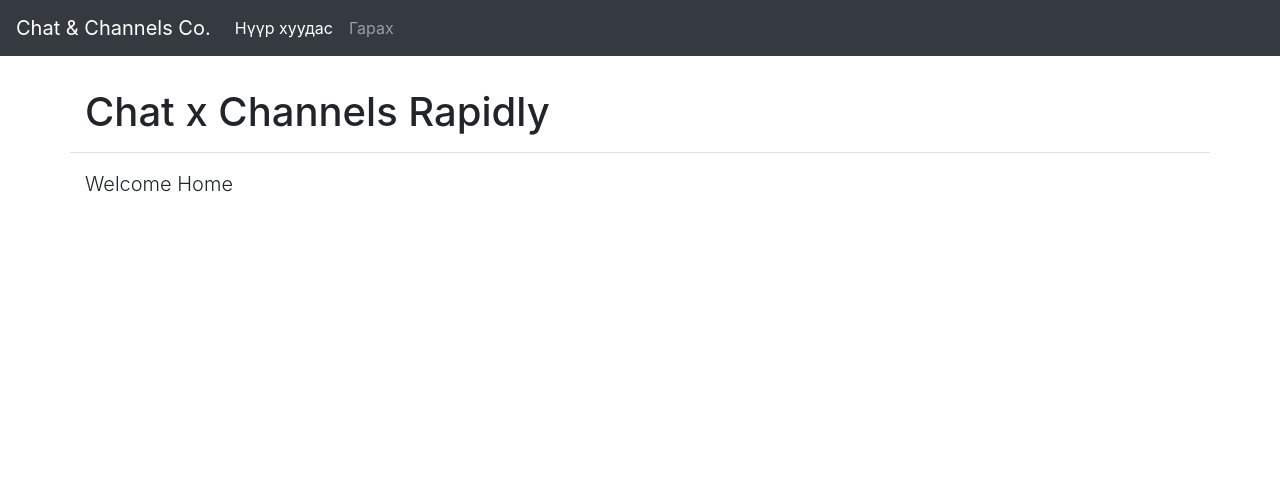
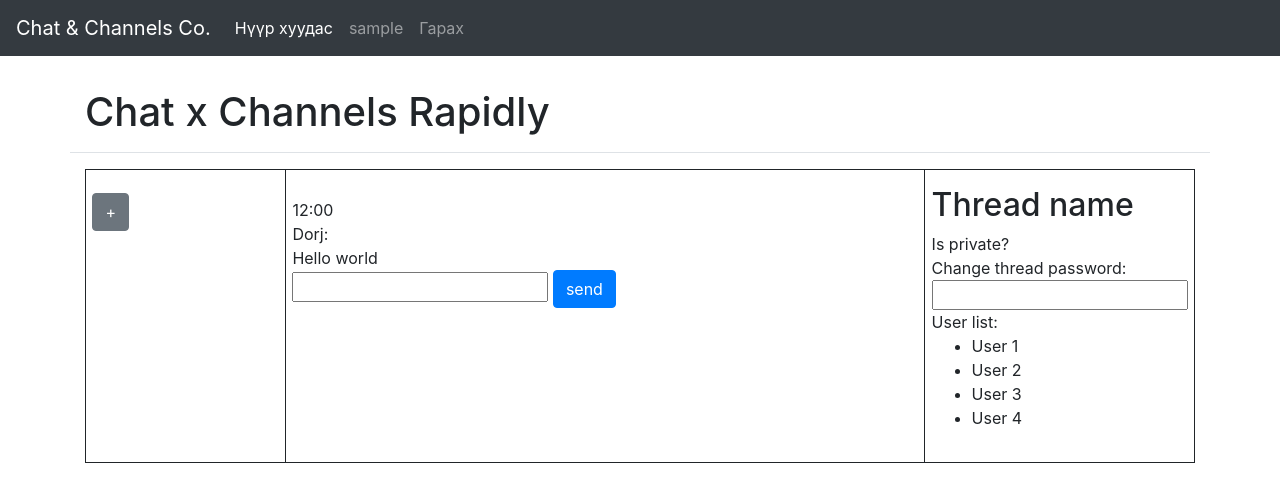
Before and after one commit to ariunbayar/sio_messenger, a Django app: page / in a window 1280 px wide. Shown: the top 502 px of the page. Run offline with Django 3.2, Linux system fonts and the light colour scheme; the visitor is signed in with stand-in values (Sample User, id 1); data that the repository does not hold is empty; some libraries are stand-ins or nearby versions.

Commit message:
thread messaging

```diff
--- a/cfehome/routing.py
+++ b/cfehome/routing.py
@@ -1,9 +1,11 @@
 from django.conf.urls import url
+from django.urls import path
 from channels.routing import ProtocolTypeRouter, URLRouter
 from channels.auth import AuthMiddlewareStack
 from channels.security.websocket import AllowedHostsOriginValidator, OriginValidator
 
 from chat.consumer import ChatConsumer
+from chat.consumer import ThreadConsumer
 
 
 application = ProtocolTypeRouter({
@@ -12,6 +14,7 @@ application = ProtocolTypeRouter({
             URLRouter(
                 [
                     url(r"^messages/(?P<username>[\w.@+-]+)/$", ChatConsumer),
+                    path("<int:thread_id>/", ThreadConsumer),
                 ]
             )
         )
--- a/cfehome/urls.py
+++ b/cfehome/urls.py
@@ -20,9 +20,8 @@ import secure.views
 
 
 urlpatterns = [
-    path('', TemplateView.as_view(template_name="home.html")),
     path('admin/', admin.site.urls),
-    path('messages/', include('chat.urls')),
+    path('', include('chat.urls')),
 
     path('secure/login/', secure.views.login, name='secure-login'),
     path('secure/logout/', secure.views.logout, name='secure-logout'),
--- a/chat/templates/chat/inbox.html
+++ /dev/null
@@ -1,6 +0,0 @@
-{% extends "base.html" %}
-
-{% block content %}
-
-
-{% endblock %}
--- /dev/null
+++ b/chat/templates/chat/threadlist.html
@@ -0,0 +1,62 @@
+{% extends "base.html" %}
+{% load static %}
+
+{% block content %}
+<div class="messenger">
+
+    <div class="thread-list">
+
+        <button class="btn btn-secondary create-thread" type="button"> + </button>
+
+        <ul class="thread-list">
+            {% for thread in threadListByUser %}
+                <li onclick="InitThread({{ thread.id }})"> {{ thread.id }} </li>
+            {% endfor %}
+        </ul>
+
+    </div>
+
+    <div class="current-thread">
+        <div id="chat-messages">
+            <div class="message">
+                <div class="time">12:00</div>
+                <div class="user">Dorj:</div>
+                <div class="message">Hello world</div>
+            </div>
+        </div>
+        <form id="form" method='POST'>
+		    <input type="hidden" id="myUsername" value="{{ user.username }}">
+			<input type="text" id="chatmessage" >
+		    <input type='submit' id="chatsend" class='btn btn-primary' value="send"/>
+        </form>
+    </div>
+
+    <div class="thread-description">
+
+        <div class="thread-name">
+            <h2> Thread name </h2>
+        </div>
+
+        <div class="thread-is-private">Is private?</div>
+
+        <div class="thread-password">
+            Change thread password:
+            <input type="text"/>
+        </div>
+
+        User list:
+        <ul class="user-list">
+            <li>User 1</li>
+            <li>User 2</li>
+            <li>User 3</li>
+            <li>User 4</li>
+        </ul>
+    </div>
+
+</div>
+{% endblock %}
+
+{% block script %}
+<script src="https://cdnjs.cloudflare.com/ajax/libs/reconnecting-websocket/1.0.0/reconnecting-websocket.js"></script>
+<script src="{% static "js/messenger.js" %}"></script>
+{% endblock %}
--- a/chat/urls.py
+++ b/chat/urls.py
@@ -1,12 +1,11 @@
 from django.urls import path, re_path
 from django.conf.urls import url
 
-from .views import InboxView
 from . import views
 
 
 app_name = 'chat'
 urlpatterns = [
-    path("", InboxView.as_view()),
-    url(r"^(?P<username>[\w.@+-]+)/$", views.ThreadView, name="ThreadView"),
+    path("", views.threadlist, name="threadlist"),
+    url(r"^(?P<username>[\w.@+-]+)/$", views.threadView, name="ThreadView"),
 ]
--- a/chat/views.py
+++ b/chat/views.py
@@ -13,13 +13,17 @@ from .forms import ComposeForm
 from .models import Thread, ChatMessage
 
 
-class InboxView(LoginRequiredMixin, ListView):
-    template_name = 'chat/inbox.html'
-    def get_queryset(self):
-        return Thread.objects.filter(users=self.request.user)
+def threadlist(request):
+    threadListByUser = Thread.objects.filter(users=request.user)
+    context = {
+        'threadListByUser': threadListByUser,
+        # 'form': form,
+
+    }
+    return render(request, 'chat/threadlist.html',context)
 
 @login_required
-def ThreadView(request, username):
+def threadView(request, username):
     other_user = User.objects.get(username=username)
     threadListByUser = Thread.objects.filter(users=request.user)
     form = ComposeForm(request.POST or None)
@@ -29,6 +33,8 @@ def ThreadView(request, username):
             message = form.cleaned_data.get("message")
             ChatMessage.objects.create(user=request.user, thread=thread, message=message)
 
+    allChatmessage = ChatMessage.objects.filter(user)
+
     context = {
 
         'threadListByUser': threadListByUser,
--- a/static/js/messenger.js
+++ b/static/js/messenger.js
@@ -1,11 +1,44 @@
-(function(){
+function InitThread(thread_id){
+	var loc = window.location
+	var formData = $("#form")
+	var msgInput = $('#chatmessage')
+	var chatHolder = $("#chat-messages")
+	var me = $("#myUsername").val()
 
+	var wsStart = 'ws://'
+	if (loc.protocol == 'https'){
+	    wsStart = 'wss://'
+	}
 
-    let btnNew = document.querySelector('.create-thread');
+	var endpoint = wsStart + loc.host + '/' + thread_id + '/'
+	console.log(endpoint)
+	var socket = new ReconnectingWebSocket(endpoint)
 
-    btnNew.addEventListener('click', function(){
-        console.log('TODO create new thread');
-    });
+	socket.onmessage = function(e){
+	    var chatDataMsg = JSON.parse(e.data)
+	    chatHolder.append('<div class="message">' +
+        '    <div class="time">12:00</div>' +
+        '    <div class="user">' + chatDataMsg.username + ':</div>' +
+        '    <div class="message">'+ chatDataMsg.message +'</div>' +
+        '</div>')
+	}
+	socket.onopen = function(e){
+	    formData.submit(function(event){
+	        event.preventDefault()
+	        var msgText = msgInput.val()
+	        var finalData = {
+	            'message': msgText
+	        }
 
-
-})();
+	        socket.send(JSON.stringify(finalData))
+	        msgInput.val('')
+	        formData[0].reset()
+	    })
+	}
+	socket.onerror = function(e){
+	    console.log("error", e)
+	}
+	socket.onclose = function(e){
+	    console.log("close", e)
+	}
+}
--- a/templates/base.html
+++ b/templates/base.html
@@ -25,6 +25,9 @@
                     <a class="nav-link" href="/"> Нүүр хуудас </a>
                 </li>
                 {% if request.user.is_authenticated %}
+                <li>
+                    <a class="nav-link" href="/"> {{request.user.username}} </a>
+                </li>
                 <li class="nav-item">
                     <a class="nav-link" href="{% url "secure-logout" %}"> Гарах </a>
                 </li>
```
Also changed, not shown: chat/consumer.py (+68 -0 lines), 1 other file.
